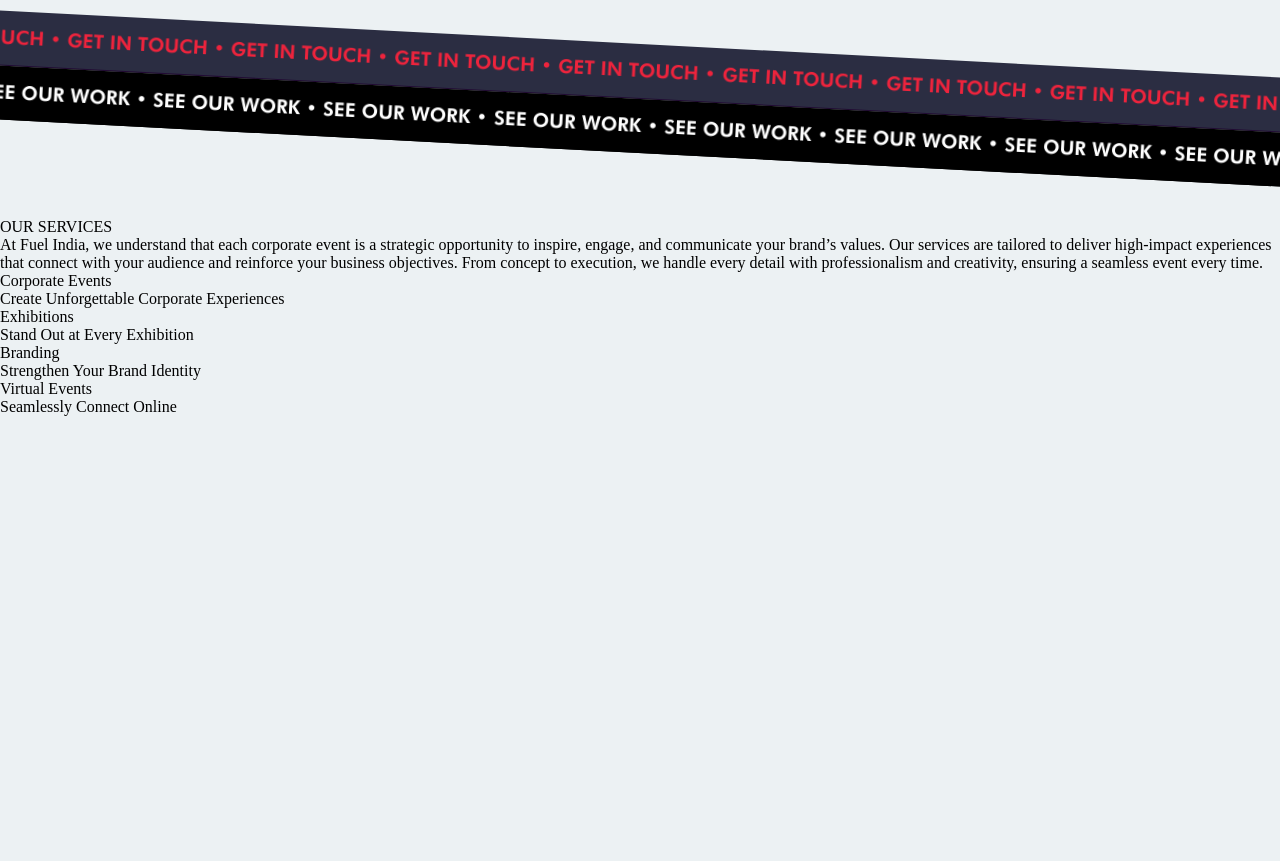
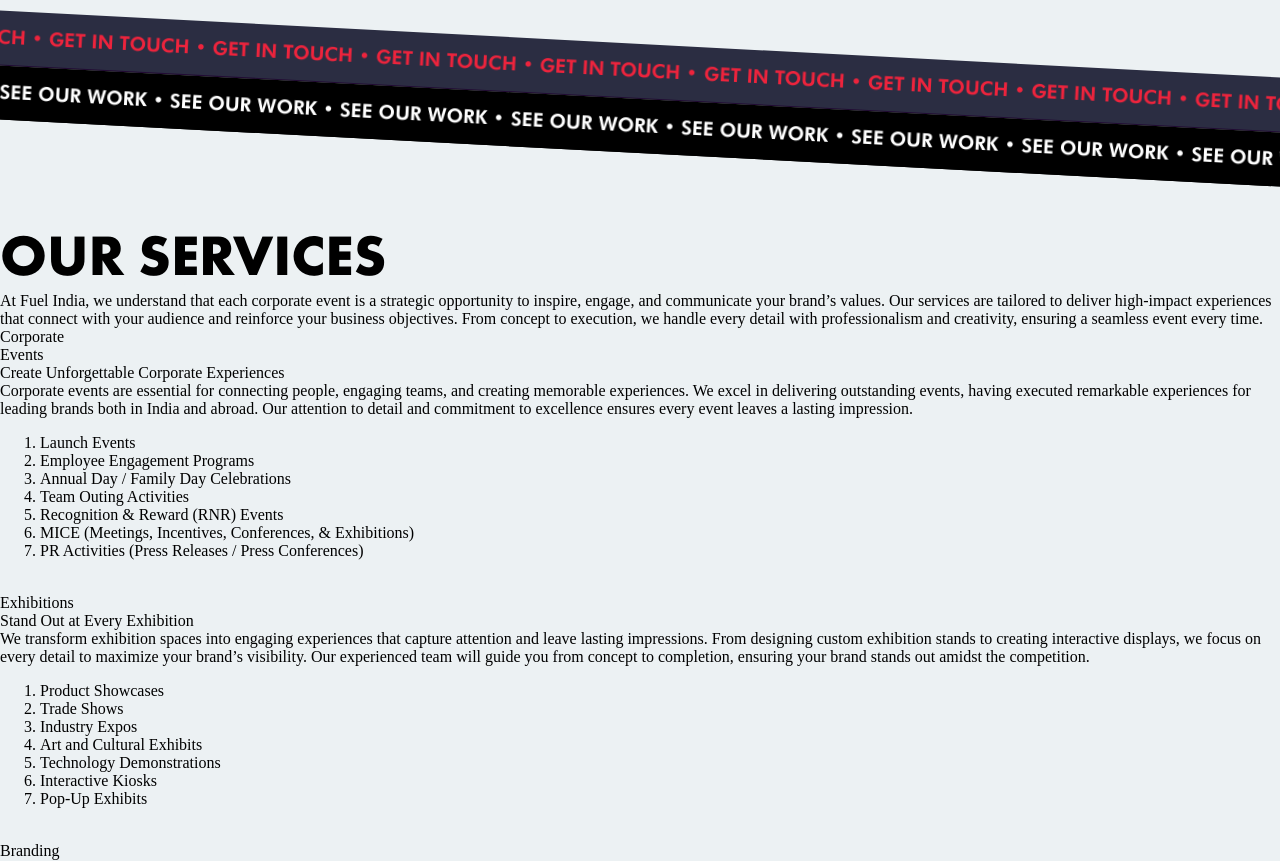
Before and after one commit to Sreenathselva/Fuel-India, a plain HTML site: page index.html in a window 1280 px wide. Shown: the part 4074-4935 px from the top of the page. Before the commit the page ends 4490 px from the top, so only its background shows below. Drawn offline with nearby package versions, Linux system fonts and the light colour scheme.

Commit message:
Add files via upload

```diff
--- a/index.html
+++ b/index.html
@@ -290,51 +290,136 @@
     </div>
     <div id="services">
         <div class="services-container">
-            <div class="services-head">OUR SERVICES</div>
+            <div class="services-head title">OUR SERVICES</div>
             <div class="services-des">
                 At Fuel India, we understand that each corporate event is a strategic opportunity to inspire, engage, and communicate your brand’s values. Our services are tailored to deliver high-impact experiences that connect with your audience and reinforce your business objectives. From concept to execution, we handle every detail with professionalism and creativity, ensuring a seamless event every time.
             </div>
             <div class="services-boxes">
                 <div class="services-box">
+                    <div class="services-patch"></div>
                     <div class="s-left">
-                        <div class="s-head">Corporate Events</div>
+                        <div class="s-head">Corporate  <br> Events</div>
                         <div class="s-tag">Create Unforgettable Corporate Experiences</div>
                     </div>
                     <div class="s-right">
-                        <div class="s-des"></div>
-                        <div class="s-points"></div>
+                        <div class="s-nor">
+                        <div class="s-des">
+                            Corporate events are essential for connecting people, engaging teams, and
+                            creating memorable experiences. We excel in delivering outstanding events,
+                             having executed remarkable experiences for leading brands both in India and abroad.
+                              Our attention to detail and commitment to excellence ensures every event leaves a lasting
+                              impression.</div>
+                              </div>
+                              <div class="s-hov">
+                        <div class="s-points">
+                            <ol>
+                                <li>Launch Events</li>
+                                <li>Employee Engagement Programs</li>
+                                <li>Annual Day / Family Day Celebrations</li>
+                                <li>Team Outing Activities</li>
+                                <li>Recognition & Reward (RNR) Events</li>
+                                <li>MICE (Meetings, Incentives, Conferences, & Exhibitions)</li>
+                                <li>PR Activities (Press Releases / Press Conferences)</li>
+                            </ol>
+                        </div>
+                        <div class="s-img">
+                            <img src="assets/images/sector_img.jpg" alt="">
+                        </div>
+                        </div>
                     </div>
                 </div>
                 <div class="services-box">
+                    <div class="services-patch"></div>
                     <div class="s-left">
                         <div class="s-head">Exhibitions</div>
                         <div class="s-tag">Stand Out at Every Exhibition</div>
                     </div>
                     <div class="s-right">
-                        <div class="s-des"></div>
-                        <div class="s-points"></div>
+                        <div class="s-nor">
+                        <div class="s-des">
+                            We transform exhibition spaces into engaging experiences that capture attention and leave lasting impressions. From designing custom exhibition stands to creating interactive displays, we focus on every detail to maximize your brand’s visibility. Our experienced team will guide you from concept to completion, ensuring your brand stands out amidst the competition.
+                        </div>
+                        </div>
+                        <div class="s-hov">
+                        <div class="s-points">
+                            <ol>
+                                <li>Product Showcases</li>
+                                <li>Trade Shows</li>
+                                <li>Industry Expos</li>
+                                <li>Art and Cultural Exhibits</li>
+                                <li>Technology Demonstrations</li>
+                                <li>Interactive Kiosks</li>
+                                <li>Pop-Up Exhibits</li>
+                            </ol>
+                        </div>
+                        <div class="s-img">
+                            <img src="assets/images/sector_img.jpg" alt="">
+                        </div>
+                        </div>
                     </div>
                 </div>
                 <div class="services-box">
+                    <div class="services-patch"></div>
                     <div class="s-left">
                         <div class="s-head">Branding</div>
                         <div class="s-tag">Strengthen Your Brand Identity</div>
                     </div>
                     <div class="s-right">
-                        <div class="s-des"></div>
-                        <div class="s-points"></div>
+                        <div class="s-nor">
+                        <div class="s-des">
+                            We believe that impactful advertising and branding should captivate audiences and inspire meaningful engagement. Our goal is to seamlessly integrate with your brand, crafting a strong identity and showcasing it to the world with creativity and precision.From visual identity design to brand positioning, our services are tailored to align with your goals.
+                        </div>
+                        </div>
+                        <div class="s-hov">
+                        <div class="s-points">
+                            <ol>
+                                <li>Product Showcases</li>
+                                <li>Trade Shows</li>
+                                <li>Industry Expos</li>
+                                <li>Art and Cultural Exhibits</li>
+                                <li>Technology Demonstrations</li>
+                                <li>Interactive Kiosks</li>
+                                <li>Pop-Up Exhibits</li>
+                            </ol>
+                        </div>
+                        <div class="s-img">
+                            <img src="assets/images/sector_img.jpg" alt="">
+                        </div>
+                        </div>
                     </div>
                 </div>
                 <div class="services-box">
+                    <div class="services-patch"></div>
                     <div class="s-left">
-                        <div class="s-head">Virtual Events</div>
+                        <div class="s-head">Virtual <br> Events</div>
                         <div class="s-tag">Seamlessly Connect Online</div>
                     </div>
                     <div class="s-right">
-                        <div class="s-des"></div>
-                        <div class="s-points"></div>
+                        <div class="s-nor">
+                        <div class="s-des">
+                            In today’s digital era, virtual events are vital for fostering meaningful engagement. We specialize in hosting webinars, live-streamed conferences, virtual expos, and more. From managing technical complexities to ensuring seamless execution, we handle every detail, allowing you to focus on sharing your message with a global audience effortlessly.
+                        </div>
+                    </div>
+                    <div class="s-hov">
+                        <div class="s-points">
+                            <ol>
+                                <li>Product Showcases</li>
+                                <li>Trade Shows</li>
+                                <li>Industry Expos</li>
+                                <li>Art and Cultural Exhibits</li>
+                                <li>Technology Demonstrations</li>
+                                <li>Interactive Kiosks</li>
+                                <li>Pop-Up Exhibits</li>
+                            </ol>
+                        </div>
+
+                        <div class="s-img">
+                            <img src="assets/images/sector_img.jpg" alt="">
+                        </div>
+                        </div>
                     </div>
                 </div>
+            </div>
             </div>
         </div>
     </div>
```
